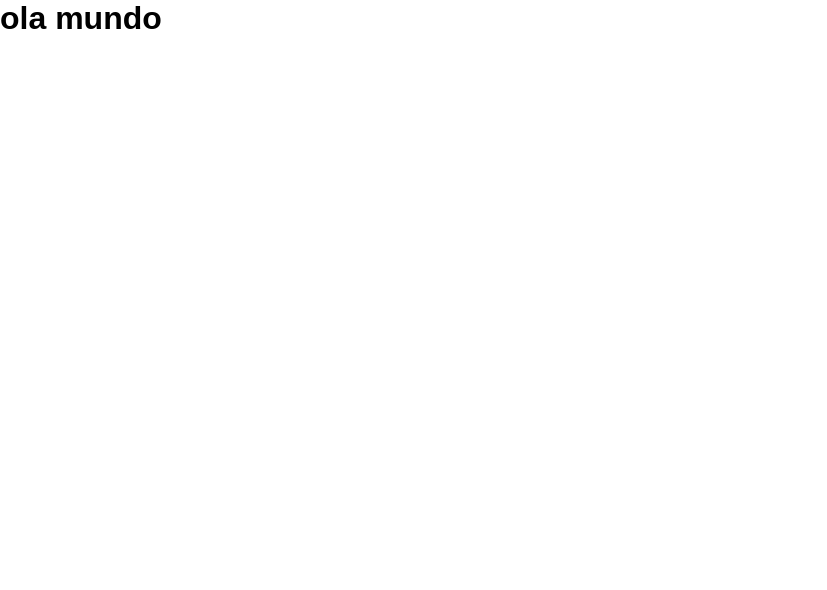
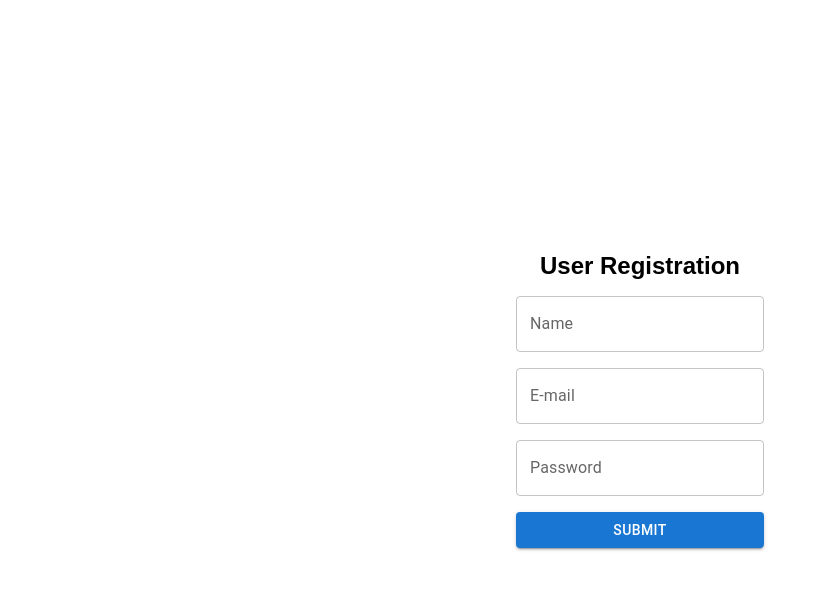
Before and after one commit to thiagocontelli/crud-front, a React (Create React App) app: page / in a window 1280 px wide. Shown: the top 590 px of the page, without its empty margins (0-827 px from the left). Built offline with nearby package versions, Linux system fonts and the light colour scheme.

Commit message:
feat: registration page created

```diff
--- a/src/App.tsx
+++ b/src/App.tsx
@@ -1,7 +1,9 @@
 import './styles/global.css';
 
+import { Registration } from './pages/Registration';
+
 function App() {
-	return <h1>ola mundo</h1>;
+	return <Registration />;
 }
 
 export default App;
--- /dev/null
+++ b/src/pages/Registration/index.tsx
@@ -0,0 +1,33 @@
+import * as M from '@mui/material';
+
+import './style.css';
+
+export function Registration() {
+	return (
+		<M.Box
+			sx={{
+				display: 'flex',
+				flexDirection: 'column',
+				alignItems: 'center',
+				justifyContent: 'center',
+				gap: '1rem',
+				width: '100%',
+				height: '100vh',
+			}}
+		>
+			<h2>User Registration</h2>
+			<form>
+				<M.TextField label='Name' />
+				<M.TextField
+					label='E-mail'
+					type='email'
+				/>
+				<M.TextField
+					label='Password'
+					type='password'
+				/>
+				<M.Button variant='contained'>Submit</M.Button>
+			</form>
+		</M.Box>
+	);
+}
--- /dev/null
+++ b/src/pages/Registration/style.css
@@ -0,0 +1,5 @@
+form {
+  display: flex;
+  flex-direction: column;
+  gap: 1rem;
+}
```
